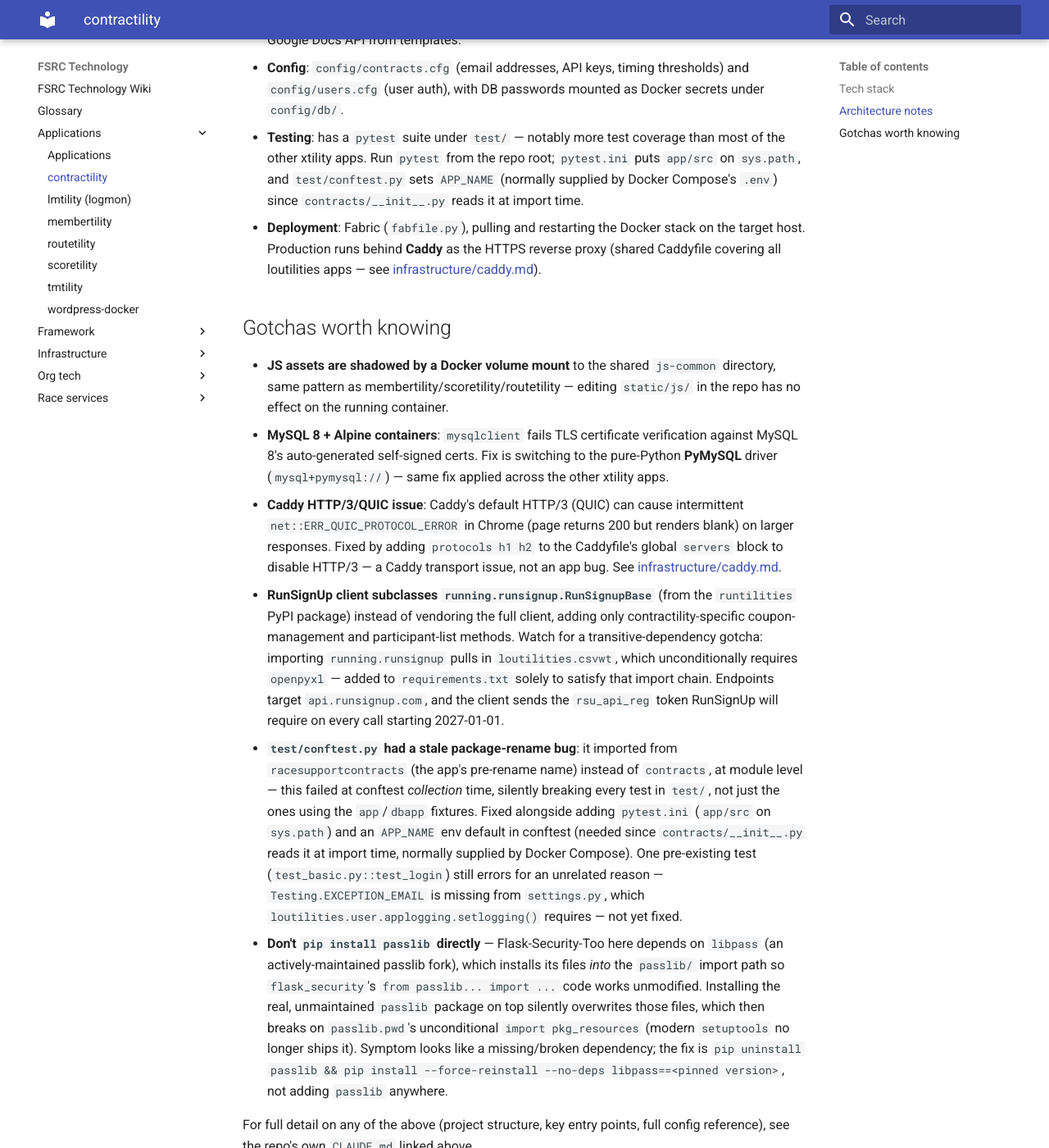
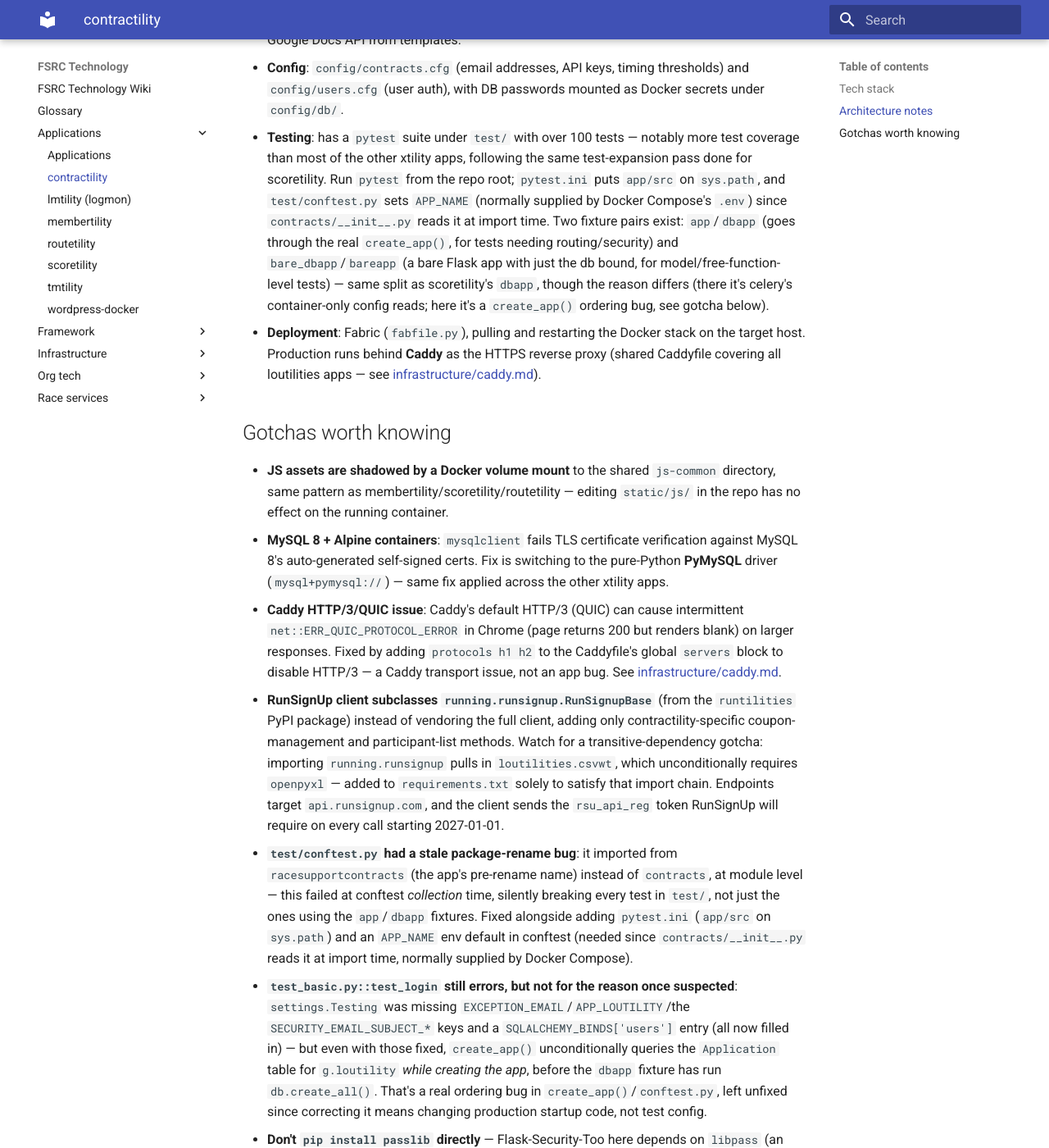
Before and after one commit to louking/fsrc-tech, an MkDocs documentation site: the page built from docs/applications/contractility.md, in a window 1280 px wide and 1400 px high, scrolled down 1101 px. Shown: the whole window at 82% size. Built offline with MkDocs 1.6.1 and Material for MkDocs 9.7.7, drawn with Linux system fonts in a browser that asks for light colours.

Commit message:
contractility: expand pytest coverage note, document two bugs found
Notes contractility's pytest suite growing from 18 to over 100 tests
and the new bare_dbapp/bareapp fixture pair for model-level tests.
Documents the real create_app() ordering bug that was the actual
cause of test_basic.py::test_login's pre-existing failure — filling
in the missing Testing config keys gets past the original error but
doesn't fix it, since create_app() queries the Application table
before db.create_all() has run in tests. Also notes two smaller dead-
code/uncalled-callable findings surfaced along the way. Pulled from
contracts' own CLAUDE.md per this wiki's sync convention.

Co-Authored-By: Claude Sonnet 5 <noreply@anthropic.com>

```diff
--- a/docs/applications/contractility.md
+++ b/docs/applications/contractility.md
@@ -27,7 +27,7 @@ Manages contracts for the club's race services business, as well as for signatur
 - **Blueprints**: `views/admin/` (admin route handlers), `views/frontend/` (public race calendar availability), `views/userrole/` (user/role management via loutilities).
 - **Contract generation**: `contractmanager.py` holds the core logic, producing contracts via the Google Docs API from templates.
 - **Config**: `config/contracts.cfg` (email addresses, API keys, timing thresholds) and `config/users.cfg` (user auth), with DB passwords mounted as Docker secrets under `config/db/`.
-- **Testing**: has a `pytest` suite under `test/` — notably more test coverage than most of the other xtility apps. Run `pytest` from the repo root; `pytest.ini` puts `app/src` on `sys.path`, and `test/conftest.py` sets `APP_NAME` (normally supplied by Docker Compose's `.env`) since `contracts/__init__.py` reads it at import time.
+- **Testing**: has a `pytest` suite under `test/` with over 100 tests — notably more test coverage than most of the other xtility apps, following the same test-expansion pass done for scoretility. Run `pytest` from the repo root; `pytest.ini` puts `app/src` on `sys.path`, and `test/conftest.py` sets `APP_NAME` (normally supplied by Docker Compose's `.env`) since `contracts/__init__.py` reads it at import time. Two fixture pairs exist: `app`/`dbapp` (goes through the real `create_app()`, for tests needing routing/security) and `bare_dbapp`/`bareapp` (a bare Flask app with just the db bound, for model/free-function-level tests) — same split as scoretility's `dbapp`, though the reason differs (there it's celery's container-only config reads; here it's a `create_app()` ordering bug, see gotcha below).
 - **Deployment**: Fabric (`fabfile.py`), pulling and restarting the Docker stack on the target host. Production runs behind **Caddy** as the HTTPS reverse proxy (shared Caddyfile covering all loutilities apps — see [infrastructure/caddy.md](../infrastructure/caddy.md)).
 
 ## Gotchas worth knowing
@@ -36,7 +36,8 @@ Manages contracts for the club's race services business, as well as for signatur
 - **MySQL 8 + Alpine containers**: `mysqlclient` fails TLS certificate verification against MySQL 8's auto-generated self-signed certs. Fix is switching to the pure-Python **PyMySQL** driver (`mysql+pymysql://`) — same fix applied across the other xtility apps.
 - **Caddy HTTP/3/QUIC issue**: Caddy's default HTTP/3 (QUIC) can cause intermittent `net::ERR_QUIC_PROTOCOL_ERROR` in Chrome (page returns 200 but renders blank) on larger responses. Fixed by adding `protocols h1 h2` to the Caddyfile's global `servers` block to disable HTTP/3 — a Caddy transport issue, not an app bug. See [infrastructure/caddy.md](../infrastructure/caddy.md).
 - **RunSignUp client subclasses `running.runsignup.RunSignupBase`** (from the `runtilities` PyPI package) instead of vendoring the full client, adding only contractility-specific coupon-management and participant-list methods. Watch for a transitive-dependency gotcha: importing `running.runsignup` pulls in `loutilities.csvwt`, which unconditionally requires `openpyxl` — added to `requirements.txt` solely to satisfy that import chain. Endpoints target `api.runsignup.com`, and the client sends the `rsu_api_reg` token RunSignUp will require on every call starting 2027-01-01.
-- **`test/conftest.py` had a stale package-rename bug**: it imported from `racesupportcontracts` (the app's pre-rename name) instead of `contracts`, at module level — this failed at conftest *collection* time, silently breaking every test in `test/`, not just the ones using the `app`/`dbapp` fixtures. Fixed alongside adding `pytest.ini` (`app/src` on `sys.path`) and an `APP_NAME` env default in conftest (needed since `contracts/__init__.py` reads it at import time, normally supplied by Docker Compose). One pre-existing test (`test_basic.py::test_login`) still errors for an unrelated reason — `Testing.EXCEPTION_EMAIL` is missing from `settings.py`, which `loutilities.user.applogging.setlogging()` requires — not yet fixed.
+- **`test/conftest.py` had a stale package-rename bug**: it imported from `racesupportcontracts` (the app's pre-rename name) instead of `contracts`, at module level — this failed at conftest *collection* time, silently breaking every test in `test/`, not just the ones using the `app`/`dbapp` fixtures. Fixed alongside adding `pytest.ini` (`app/src` on `sys.path`) and an `APP_NAME` env default in conftest (needed since `contracts/__init__.py` reads it at import time, normally supplied by Docker Compose).
+- **`test_basic.py::test_login` still errors, but not for the reason once suspected**: `settings.Testing` was missing `EXCEPTION_EMAIL`/`APP_LOUTILITY`/the `SECURITY_EMAIL_SUBJECT_*` keys and a `SQLALCHEMY_BINDS['users']` entry (all now filled in) — but even with those fixed, `create_app()` unconditionally queries the `Application` table for `g.loutility` *while creating the app*, before the `dbapp` fixture has run `db.create_all()`. That's a real ordering bug in `create_app()`/`conftest.py`, left unfixed since correcting it means changing production startup code, not test config.
 - **Don't `pip install passlib` directly** — Flask-Security-Too here depends on `libpass` (an actively-maintained passlib fork), which installs its files *into* the `passlib/` import path so `flask_security`'s `from passlib... import ...` code works unmodified. Installing the real, unmaintained `passlib` package on top silently overwrites those files, which then breaks on `passlib.pwd`'s unconditional `import pkg_resources` (modern `setuptools` no longer ships it). Symptom looks like a missing/broken dependency; the fix is `pip uninstall passlib && pip install --force-reinstall --no-deps libpass==<pinned version>`, not adding `passlib` anywhere.
 
 For full detail on any of the above (project structure, key entry points, full config reference), see the repo's own `CLAUDE.md` linked above.
```
Also changed, not shown: CHANGELOG.md (+4 -0 lines).
